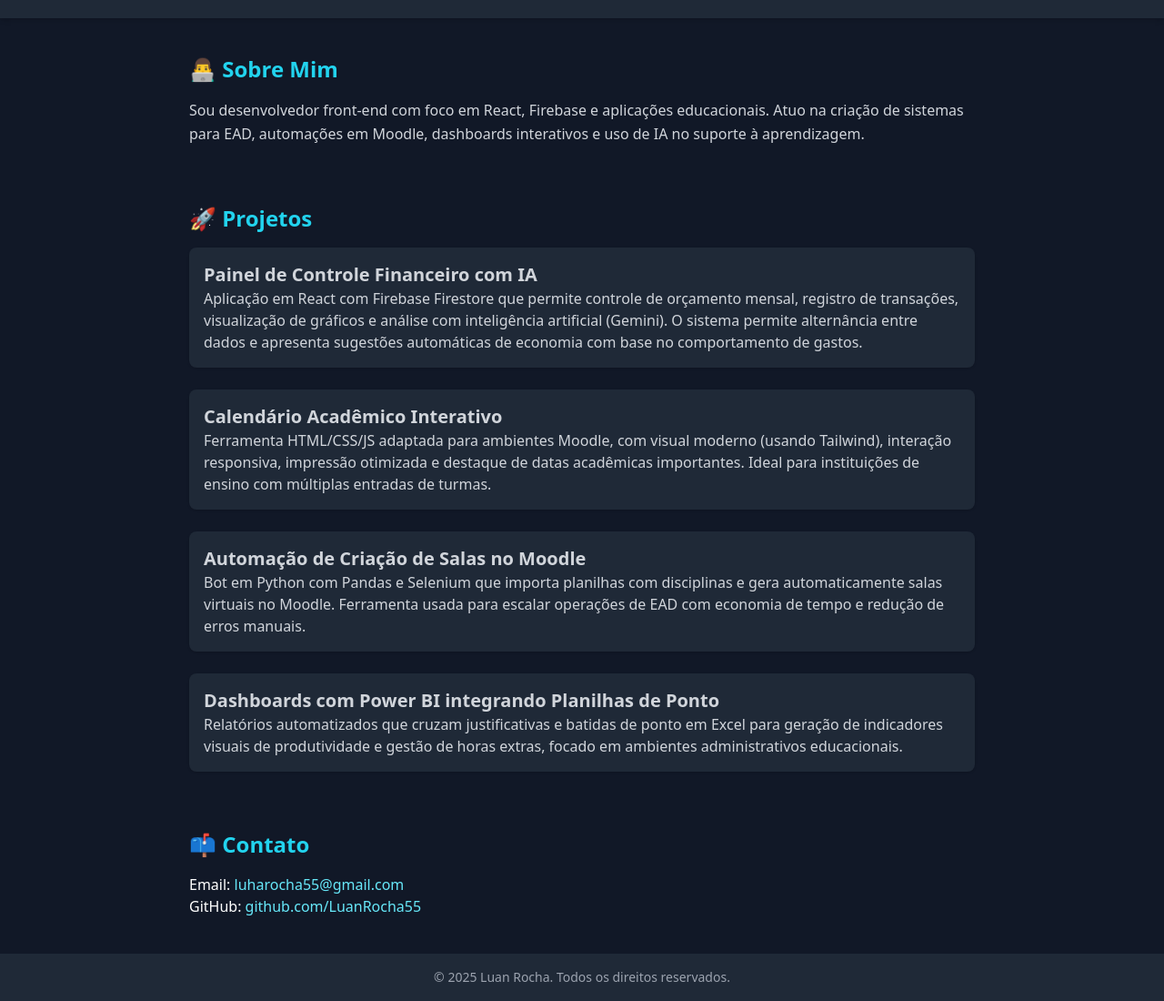
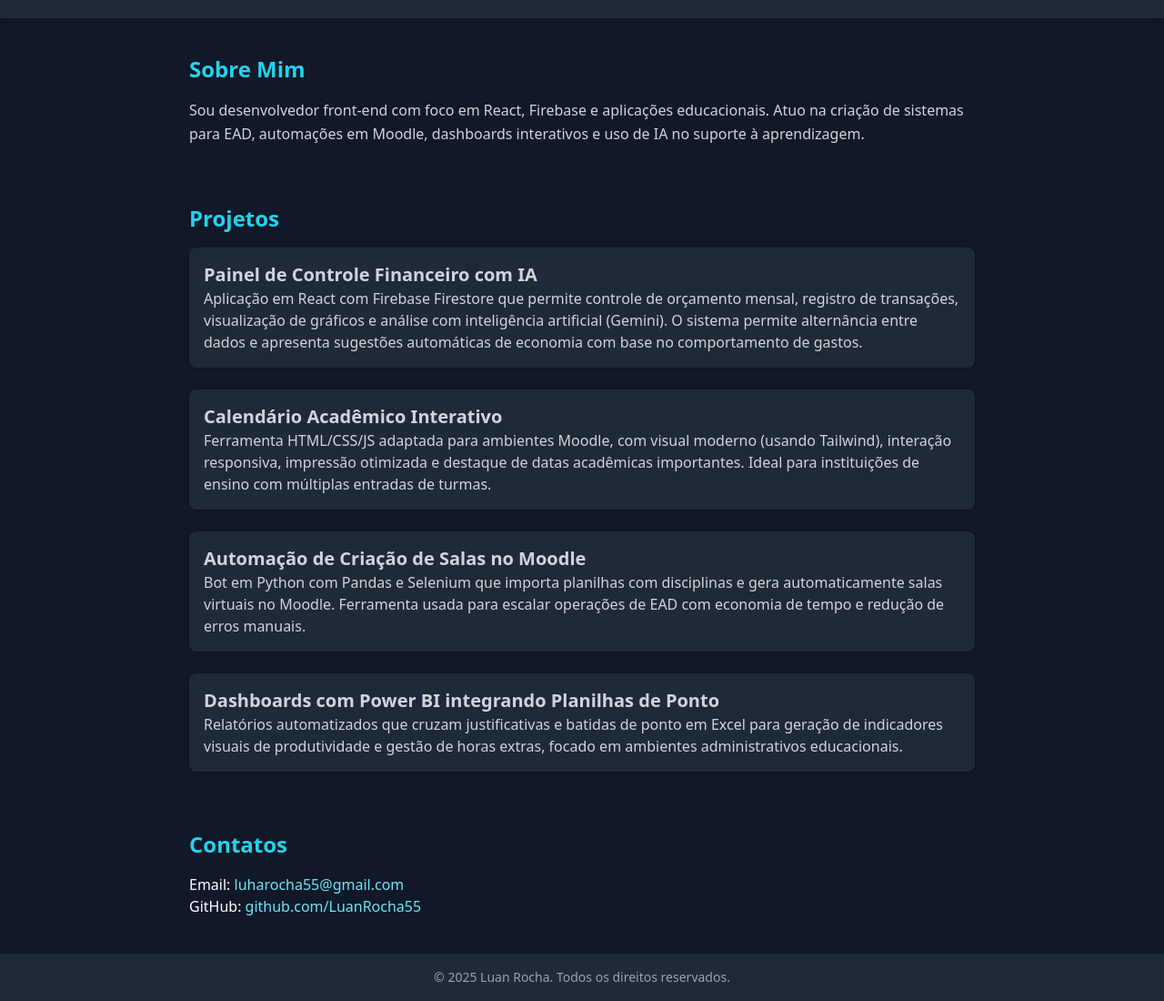
Before and after one commit to LuanRocha55/luanrocha55.github.io, a plain HTML site: page index.html in a window 1280 px wide. Shown: the part 64-1164 px from the top of the page at 91% size. Drawn offline with nearby package versions, Linux system fonts and the light colour scheme.

Commit message:
Update index.html

```diff
--- a/index.html
+++ b/index.html
@@ -21,7 +21,7 @@
 
   <main class="max-w-4xl mx-auto px-4 py-10">
     <section id="sobre" class="mb-16">
-      <h2 class="text-2xl font-bold mb-4 text-cyan-400">👨‍💻 Sobre Mim</h2>
+      <h2 class="text-2xl font-bold mb-4 text-cyan-400">Sobre Mim</h2>
       <p class="text-gray-300 leading-relaxed">
         Sou desenvolvedor front-end com foco em React, Firebase e aplicações educacionais.
         Atuo na criação de sistemas para EAD, automações em Moodle, dashboards interativos e uso de IA no suporte à aprendizagem.
@@ -30,7 +30,7 @@
 
 
 <section id="projetos" class="mb-16">
-  <h2 class="text-2xl font-bold mb-4 text-cyan-400">🚀 Projetos</h2>
+  <h2 class="text-2xl font-bold mb-4 text-cyan-400">Projetos</h2>
   <ul class="space-y-6 text-gray-300">
     <li class="bg-gray-800 p-4 rounded-lg shadow">
       <h3 class="text-xl font-semibold">Painel de Controle Financeiro com IA</h3>
@@ -53,7 +53,7 @@
 
 
     <section id="contato">
-      <h2 class="text-2xl font-bold mb-4 text-cyan-400">📫 Contato</h2>
+      <h2 class="text-2xl font-bold mb-4 text-cyan-400">Contatos</h2>
       <p>Email: <a href="mailto:luharocha55@gmail.com" class="text-cyan-300 hover:underline">luharocha55@gmail.com</a></p>
       <p>GitHub: <a href="https://github.com/LuanRocha55" target="_blank" class="text-cyan-300 hover:underline">github.com/LuanRocha55</a></p>
     </section>
```
